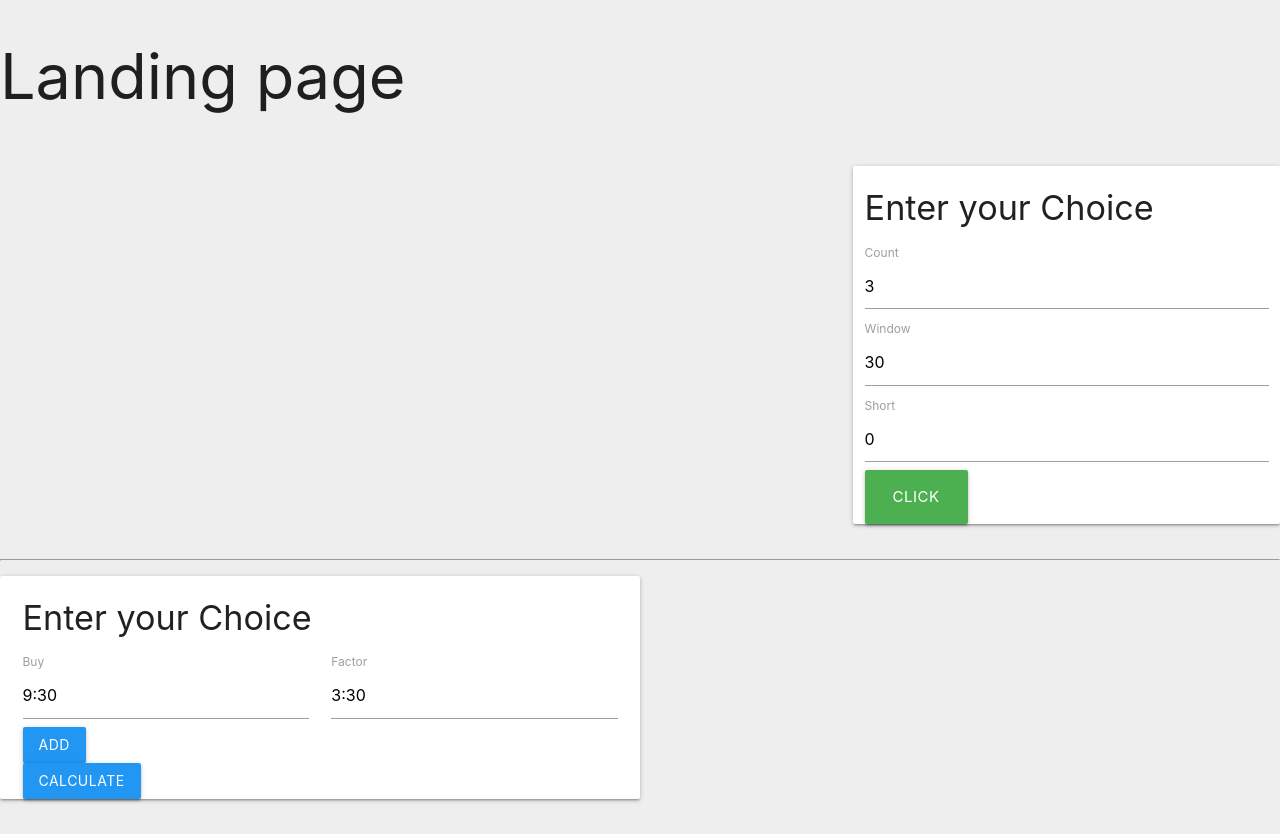
After one commit to AbhishekPowar/8th_sem_project, a Django app: template invester/stockme/templates/landingPage.html in a window 1280 px wide. The commit adds this page. Run offline with Django 3.2, Linux system fonts and the light colour scheme; the template is opened without the code that fills it, so the values that code supplies are empty; a map, chart or similar area stays blank; parts of the project's set-up code (start-up, migrations or seed data) failed here and were passed over; some libraries are stand-ins or nearby versions.

Commit message:
dded frontend Landing page

```diff
--- /dev/null
+++ b/invester/stockme/static/js/buy_sell.js
@@ -0,0 +1,40 @@
+$(document).ready(function(){
+    let i = 1;
+    $('#add').click(function(){
+        i+=1
+        template = `<div class="pair">
+                        <div class="input-box col m6">
+                            <label for="">Buy${i}</label>
+                            <input type="text" name="" id="buy${i}" value="9:30">
+                        </div>
+                        <div class="input-box col m6">
+                            <label for="">Sell${i}</label>
+                            <input type="text" name="" id="sell${i}" value="3:30">
+                        </div>
+                    </div>`
+        let div = document.createElement('div')
+        div.innerHTML = template
+        div.className = 'pair'
+        document.getElementById('buySell').appendChild(div)
+
+
+
+    })
+
+    $('#calculate').click(function(){
+
+        let out =  document.getElementById('output')
+        out.innerHTML = ''
+        out.innerText = ''
+        for(let p = 1;p<=i;p++){
+            let buy = $(`#buy${p}`).val()
+            let sell = $(`#sell${p}`).val()
+            let ans = document.createElement('div')
+            ans.innerText= buy +"  "+sell
+            out.appendChild(ans)
+
+        }
+
+    })
+
+});
--- /dev/null
+++ b/invester/stockme/static/js/main.js
@@ -0,0 +1,110 @@
+$(document).ready(function(){
+
+    //init hide div
+    $('#mydiv').hide()
+
+    //Listening form best points input
+    document.querySelector('#formSubmit').addEventListener('click',function(e){
+        e.preventDefault()
+        makePanel()
+    })
+
+
+    // swap form
+    $("#close").click(function(){
+        $('#myForm').show()
+        $('#mydiv').hide()
+    });
+
+    function makePanel(){
+        $('#myForm').hide()
+        $('#mydiv').show()
+        let count = document.getElementById('count').value
+        let timeWindow = document.getElementById('timeWindow').value
+        let short = document.getElementById('short').value
+
+        $.ajax(
+            {url: "invest"
+            ,
+            type : 'get',
+            data:  {
+                count:count,
+                timeWindow:timeWindow,
+                short:short
+            },
+             success: function(result){
+                        let today = result.today
+                        let dataPoints = result.actual
+                        let mydiv = $("#mydiv2")
+                        let ul = document.createElement('div')
+
+                        let ind = 0
+                        output = `Best points for ${today}`
+                        for (combo of dataPoints){
+                            ind++
+                            output+=`<div class="input-box">
+                            <hr>
+                            <p>${combo.Buy}</p>
+                            <p>${combo.Sell}</p>
+                            <p>${combo.Short}</p>
+                            <p>${combo.Actual_money}</p>
+                            </div>`
+                        }
+                        ul.innerHTML  = output
+                        mydiv.html(output)
+
+
+                    }
+            }
+            );
+          }
+
+    $.ajax(
+        {url: "today"
+        , success: function(result){
+                    let labels = result.labels
+                    let data = result.data
+                    let predictionData = result.predictionData
+                    showGraph(labels,data,predictionData)
+
+                }
+        }
+        );
+
+
+    function showGraph(labels,data,predictionData){
+        var ctx = document.getElementById('myChart').getContext('2d');
+        var chart = new Chart(ctx, {
+            // The type of chart we want to create
+            type: 'line',
+
+            // The data for our dataset
+            data: {
+                // labels: ['January', 'February', 'March', 'April', 'May', 'June', 'July'],
+                labels: labels,
+                datasets: [{
+                    label: 'My First dataset',
+                    borderColor: 'rgb(255,0,0)',
+                    data: data,
+                    fill: false
+                },
+                {
+                    label: 'My second dataset',
+                    borderColor: 'rgb(0,255,0)',
+                    data: predictionData,
+                    fill: false
+                }]
+            },
+
+            // Configuration options go here
+            options: {
+                elements:{
+                    point:{
+                        radius : 0
+                    }
+                }
+            }
+        });
+
+    }
+});
--- a/invester/stockme/templates/invest.html
+++ b/invester/stockme/templates/invest.html
@@ -1,6 +1,5 @@
 {% extends 'base.html' %}
 {% block content %}
-
     <hr>
     <h2>BEST POINTS for {{today}}</h2>
     <hr>
--- /dev/null
+++ b/invester/stockme/templates/landingPage.html
@@ -0,0 +1,116 @@
+{% load static %}
+
+<!DOCTYPE html>
+<html lang="en">
+<head>
+    <meta charset="UTF-8">
+    <meta name="viewport" content="width=device-width, initial-scale=1.0">
+    <meta http-equiv="X-UA-Compatible" content="ie=edge">
+    <link rel="stylesheet" href="https://cdnjs.cloudflare.com/ajax/libs/materialize/1.0.0/css/materialize.min.css">
+    <title>Document</title>
+    <style>
+        /*input{
+            margin-bottom: 10px;
+        }
+        .grid{
+            align-items: center;
+             display: grid;
+             justify-content: center;
+        }
+        .input-box{
+            display: grid;
+            align-items: center;
+
+        }*/
+
+    </style>
+</head>
+<body class="grey lighten-3">
+    <h1 id='header'>Landing page  </h1>
+    <br>
+    <div class="row">
+        <div class="col m8 s12">
+            <div id='canvasDiv' class="" >
+                <canvas id="myChart"></canvas>
+            </div>
+        </div>
+        <div class="col m4 s12 card">
+            <form id='myForm' class="grid " >
+                <div class="input-box">
+                    <h4>Enter your Choice</h4>
+                </div>
+                <div class="input-box">
+                    <label for="">Count</label>
+                    <input type="text" name="" id="count" value="3">
+                </div>
+                <div class="input-box">
+                    <label for="">Window</label>
+                    <input type="text" name="" id="timeWindow" value="30">
+                </div>
+                <div class="input-box">
+                    <label for="">Short</label>
+                    <input type="text" name="" id="short" value="0">
+                </div>
+                <div class="input-box">
+                    <button id='formSubmit' type="submit" class="btn btn-large green center-align">Click</button>
+                </div>
+
+
+            </form>
+            <div id="mydiv" class="grid">
+                <h4>Best Points <button class="btn red circular circle" id='close'>X</button></h4>
+                <div id="mydiv2"></div>
+            </div>
+
+        </div>
+    </div>
+    <hr>
+
+    <div class="row">
+        <div class="col m6 s12 card">
+            <form id="buySell">
+                <div class="input-box col m12">
+                    <h4>Enter your Choice</h4>
+                </div>
+                <div class="pair">
+                    <div class="input-box col m6">
+                            <label for="">Buy</label>
+                            <input type="text" name="" id="buy1" value="9:30">
+                        </div>
+                        <div class="input-box col m6">
+                            <label for="">Factor</label>
+                            <input type="text" name="" id="sell1" value="3:30">
+                        </div>
+                </div>
+            </form>
+            <div class="input-box col m4">
+                <button class="btn blue" id='add'>Add</button>
+                <button class="btn blue" id='calculate'>Calculate</button>
+            </div>
+        </div>
+        <div class="col m6 s12">
+            <div id="output" class="card">
+
+            </div>
+        </div>
+    </div>
+
+
+
+    <div style="clear: both">
+
+    </div>
+
+
+
+<script src="https://ajax.googleapis.com/ajax/libs/jquery/3.4.1/jquery.min.js"></script>
+<script src="https://cdn.jsdelivr.net/npm/chart.js@2.8.0"></script>
+<script src="//code.jquery.com/ui/1.12.1/jquery-ui.js"></script>
+
+<script src="{% static 'js/hello.js' %}"></script>
+
+<script src="{% static 'js/main.js' %}"></script>
+<script src="{% static 'js/buy_sell.js' %}"></script>
+
+</body>
+</html>
--- a/invester/stockme/urls.py
+++ b/invester/stockme/urls.py
@@ -19,7 +19,7 @@ from . import views
 
 urlpatterns = [
 
-    path('',views.index),
+    path('',views.landingPage),
     path('home',views.index),
     path('today', views.today),
     path('invest',views.invest),
--- a/invester/stockme/views.py
+++ b/invester/stockme/views.py
@@ -1,6 +1,6 @@
 from django.shortcuts import render
 from os import listdir
-from django.http import HttpResponse
+from django.http import HttpResponse,JsonResponse
 from . import stock
 import json
 DATASET = 'stockme/dataset'
@@ -9,17 +9,30 @@ def index(request):
     company_names = listdir(DATASET)
     return  render(request,'index.html',{'company_names':company_names})
 
+def landingPage(request):
+    company_names = listdir(DATASET)
+    return  render(request,'landingPage.html',{'company_names':company_names})
+
 
 def invest(request):
-    cname = request.GET.get('name')
-    data = stock.bestpoints(cname)
+    short = request.GET.get('short',0)
+    count = request.GET.get('count',3)
+    timeWindow = request.GET.get('timeWindow',30)
+    short = int(short)
+    count = int(count)
+    timeWindow = int(timeWindow)
+    cname = 'tcs'
+    data = stock.bestpoints(cname,short, count, timeWindow)
     actual_points = data['actual']
     today = data['today']
-    return render(request,'invest.html',{'actual': actual_points, 'today': today})
+    datajson =  {"actual": actual_points, "today": today}
+    return JsonResponse(datajson)
+    # return render(request,'invest.html',{'actual': actual_points, 'today': today})
 
 
 def today(request):
     cname = request.GET.get('name')
+    cname = 'tcs'
     close, time, today = stock.get_today_df(cname,20140505)
     data2, time2 , today= stock.get_today_df(cname,20140506)
 
@@ -28,6 +41,7 @@ def today(request):
         "close":close,
         "time" :time
     }
+    return JsonResponse({'labels':time,'data':close, 'predictionData': data2})
     return render(request,'today.html',{'time': time,
         'actualdata': close,'clr':clor, 'prediction':data2})
 
```
Also changed, not shown: invester/invester/settings.py (+5 -3 lines), invester/stockme/static/js/hello.js (added), invester/stockme/static/style.css (renamed from invester/static/style.css), invester/stockme/templates/today.html (indentation only), 5 other files.
